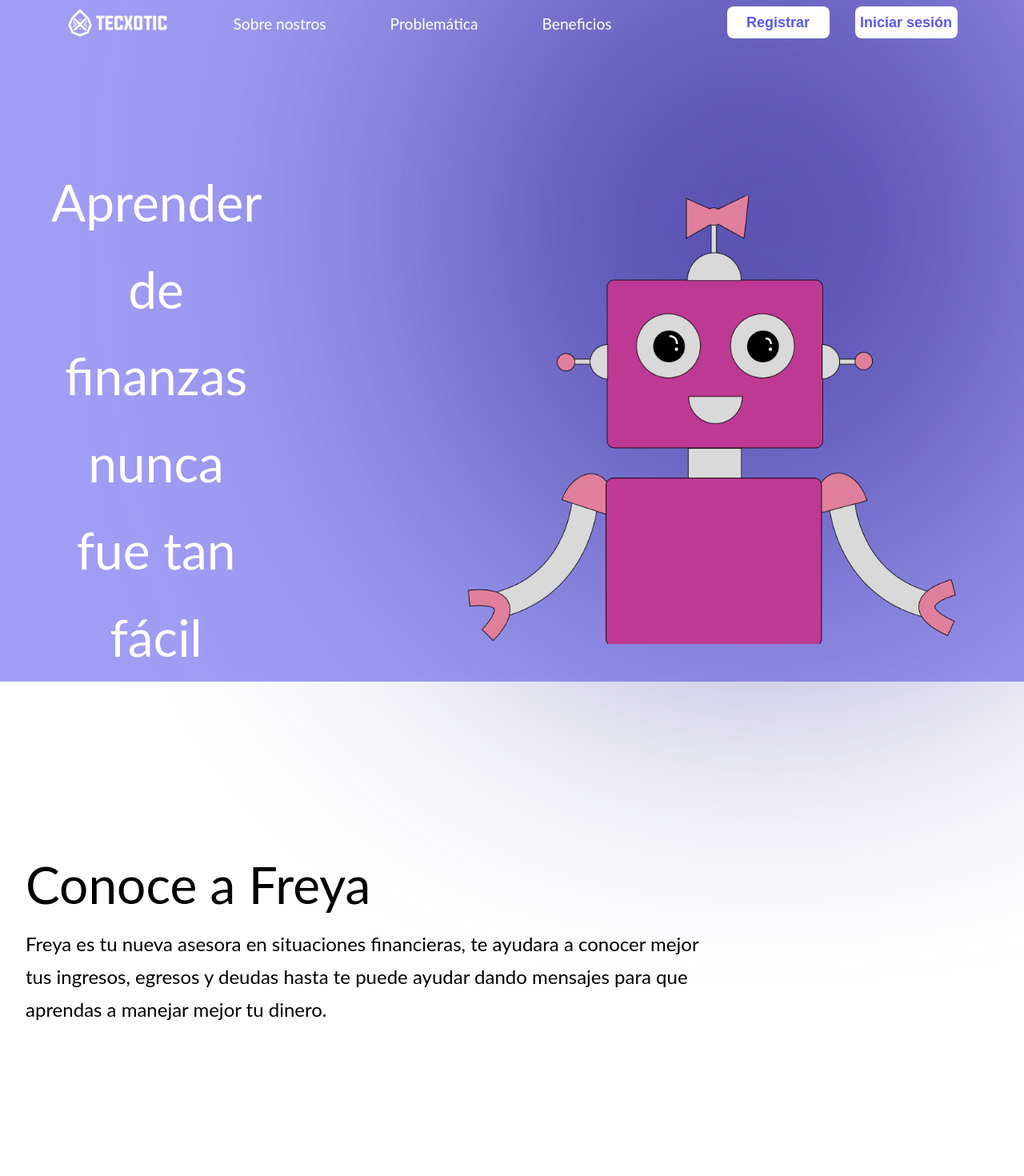
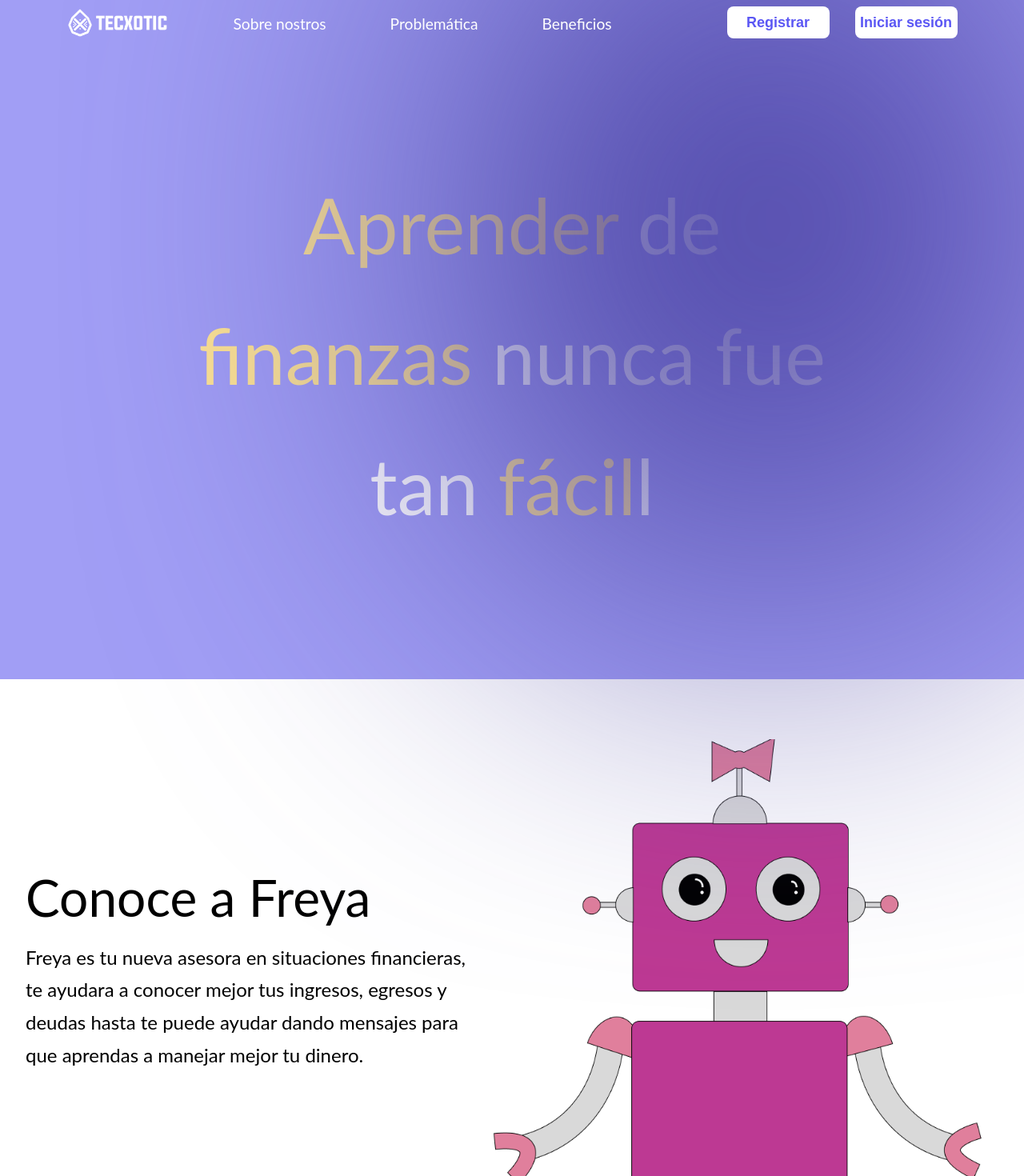
Before and after one commit to ArmandoArV/hackathon-morelos-ZZZZ-Front, a React (Create React App) app: page / in a window 1280 px wide. Shown: the part 40-1510 px from the top of the page at 80% size. Built offline with nearby package versions, Linux system fonts and the light colour scheme.

Commit message:
seguimos en detalles

```diff
--- a/src/Containers/Aboutus.css
+++ b/src/Containers/Aboutus.css
@@ -1,11 +1,10 @@
 .aboutus{
     display: flex;
-    flex-direction: column;
-    justify-content: left;
+    flex-direction: row;
+    align-items: center;
     padding-left: 2rem;
     padding-right: 2rem;
-    padding-top: 200px;
-    padding-right: 400px
+    padding-top: 75px;
   }
 
   .title{
@@ -17,3 +16,13 @@
     font-size: 1.5rem;
     text-align: left;
   }
+
+  .right-Container {
+    justify-content: right;
+    align-items: right;
+  }
+
+  .clara{
+      width: 40rem;
+      height: 35rem;
+  }
--- a/src/Containers/Aboutus.jsx
+++ b/src/Containers/Aboutus.jsx
@@ -1,10 +1,12 @@
 import React from "react";
 import "./Aboutus.css";
+import clara from "../images/clara.png"
 
 export default function Aboutus() {
   return (
     <>
       <div className="aboutus">
+        <div className="textinfo">
           <div className="title">
             <p>Conoce a Freya </p>
           </div>
@@ -15,6 +17,12 @@ export default function Aboutus() {
               </p>
           </div>
         </div>
+        <div className="right-Container">
+          <div className="imageContainer">
+            <img className="clara" src={clara}></img>
+          </div>
+        </div>
+      </div>
     </>
   );
 }
--- a/src/Containers/MainContainer.jsx
+++ b/src/Containers/MainContainer.jsx
@@ -1,18 +1,12 @@
 import React from "react";
 import "./mainContainer.css";
-import clara from "../images/clara.png"
 
 export default function MainContainer() {
   return (
     <>
       <div className="mainContainer">
         <div className="left-Container">
-          <p>Aprender de finanzas nunca fue tan fácil </p>
-        </div>
-        <div className="right-Container">
-          <div className="imageContainer">
-            <img className="clara" src={clara}></img>
-          </div>
+          <p><span class="color">Aprender</span> de <span class="color"><br></br>finanzas</span> nunca fue <br></br>tan <span class="color">fácil</span>l </p>
         </div>
       </div>
     </>
--- a/src/Containers/mainContainer.css
+++ b/src/Containers/mainContainer.css
@@ -1,32 +1,18 @@
 .mainContainer {
   z-index: 99;
-  display: flex;
-  flex-direction: row;
-  align-items: center;
+  text-align: center;
   padding-left: 2rem;
   padding-right: 2rem;
   padding-top: 75px;
 }
 
-.left-Container,
-.right-Container {
-  display: flex;
-  flex-direction: row;
+.left-Container {
+  z-index: 2;
+  color: white;
+  font-size: 6rem;
+  justify-content: center;
 }
 
-.left-Container {
-  color: white;
-  font-size: 4rem;
-  justify-content: left;
-  padding-right: 250px;
+.color{
+  color: #FEE492;
 }
-
-.right-Container {
-  justify-content: right;
-  align-items: right;
-}
-
-.clara{
-    width: 40rem;
-    height: 35rem;
-}
--- a/src/Pages/landing/home.css
+++ b/src/Pages/landing/home.css
@@ -1,11 +1,11 @@
 main {
-  min-height:100%;
+  min-height:100vh;
 }
 
 
 #aboutus {
   background-color: white;
-  height: 1080px;
+  height: 100vh;
   display: flex;
   flex-direction: column;
 }
```
Lines whose indentation alone changed are shown as unchanged.
